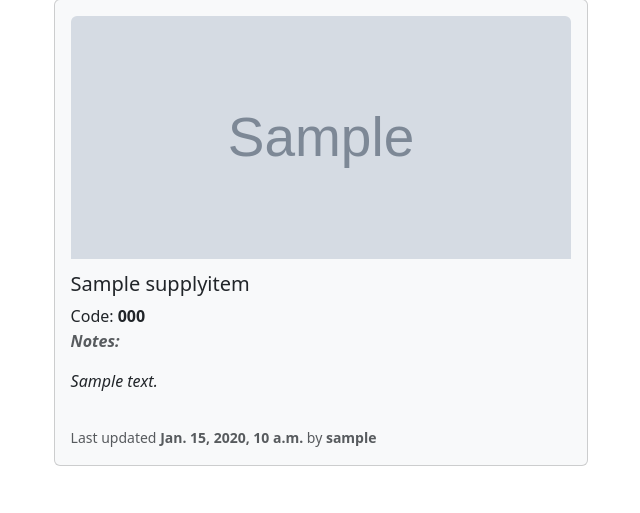
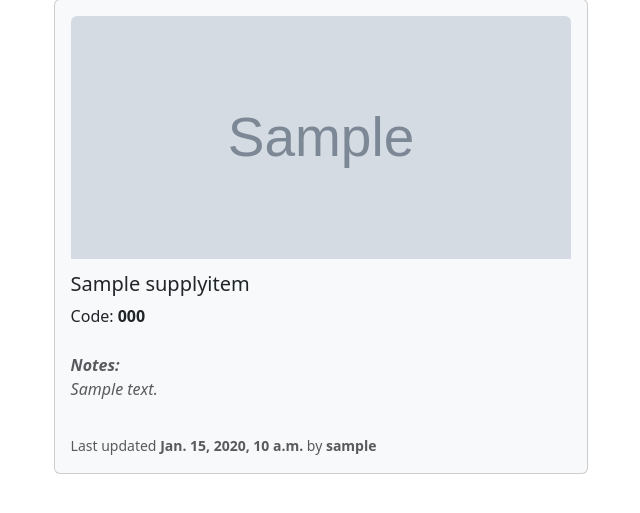
Before and after one commit to salemandreus/GotBot, a Django app: a page that uses chefwebsite/chefsite/templates/chefsite/item-details.html in a window 1280 px wide; the page is wider, and only the part inside the window is pictured. Shown: the part 220-733 px from the top of that part, without its empty margins (319-959 px from the left). Run offline with Django 5.2, Linux system fonts and the light colour scheme; tables that the repository leaves empty hold one stand-in row (values such as "Sample post"); grey boxes marked "Sample" are stand-in pictures.

Commit message:
Stock section move, All cards line spacing and text colours
Templates:

Stock cards:
Stock section - move higher

All Cards
- better line Spacing card sections
- title/code text-dark
- notes text muted

```diff
--- a/chefwebsite/chefsite/templates/chefsite/item-details.html
+++ b/chefwebsite/chefsite/templates/chefsite/item-details.html
@@ -17,14 +17,70 @@
             </h5>
         </div>
         <div style="height: 1.6rem;">
-            <p class="card-text">Code: <strong>{{ item.code }}</strong></p>
+            <p class="card-text text-dark">Code: <strong>{{ item.code }}</strong></p>
         </div>
+
+        <br>
+
+        <!-- STOCK -->
+        {% if card_type == "stock" %}
+            <br>
+            <p class="card-text text-{% if card_type == "stock" and item.stock.amount == 0 %}white{% else %}muted{% endif %}" style="align:bottom; margin-bottom:0">
+
+                <strong>Stock:</strong>
+            <p class="card-text" style="align:bottom;">In Stock:
+               <!-- COLOR INDICATE HOW LOW STOCK AMOUNT IS -->
+                <strong class="
+                    {% if item.stock.amount == 0 %}
+                        text-white
+                    {% elif item.stock.amount < item.min_amount  %}
+                        text-danger
+                    {% elif item.stock.amount < item.med_amount %}
+                        text-warning
+                    {% else %}
+                        text-success
+                    {% endif %}
+                    ;">{{ item.stock.amount }}
+
+                <!-- ALSO WARNING TEXT IF EMPTY OR RUNNING LOW -->
+                    {% if item.stock.amount == 0 %}
+                        <strong class="text-white">&emsp; OUT OF STOCK </strong>
+                    {% elif item.stock.amount < item.min_amount  %}
+                        <strong class="text-danger">&emsp; RUNNING LOW!</strong>
+                    {% endif %}
+
+                </strong>
+            </p>
+
+            <div class="container text-left">
+                <div class="row">
+                    <div class="col" style="padding-left:0">
+                        <p class="card-text text-muted" style="padding-bottom:0; align:bottom;">Recommended: </strong></p>
+                    </div>
+                    <div class="col" style="padding-left:0">
+                        <p class="card-text text-muted" style="align:bottom;">Min: <strong>{{ item.min_amount }}</strong>&emsp;
+                                                                    Med: <strong>{{ item.med_amount }}</strong>&emsp;
+                                                                    Max: <strong>{{ item.max_amount }}</strong>
+                        </p>
+                    </div>
+                </div>
+            </div>
+            <br>
+        {% endif %}
+    <!-- END STOCK -->
+
     <!-- NOTES -->
-        <div {% if detail == False %} style="height: 7rem;" {% endif %}>
-            <p class="card-text text-{% if card_type == "stock" and item.stock.amount == 0 %}white{% else %}muted{% endif %}">
+        <div class="card-text text-{% if card_type == "stock" and item.stock.amount == 0 %}white{% else %}muted{% endif %}"
+            {% if detail == False %} style="height: 7rem;" {% endif %}
+            >
+            <p style="align:bottom; margin-bottom:0">
                 <i>
                     <strong>Notes:</strong>
+                </i>
+            </p>
             <!-- Truncate Item Notes if not in Detailed view (page or modal) -->
+            <p class="card-text text-{% if card_type == "stock" and item.stock.amount == 0 %}white{% else %}muted{% endif %}" style="align:bottom; margin-bottom:0">
+                <i>
                     {% if detail == True %}
                         {{ item.notes|linebreaks }}
                     {% else %}
```
Also changed, not shown: other parts of chefwebsite/chefsite/templates/chefsite/item-details.html (+3 -39 lines).
